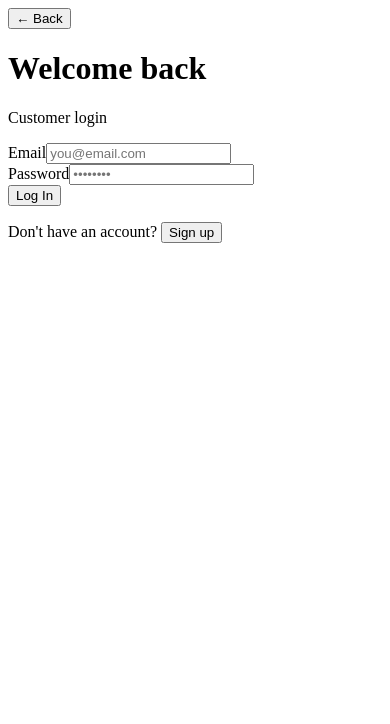
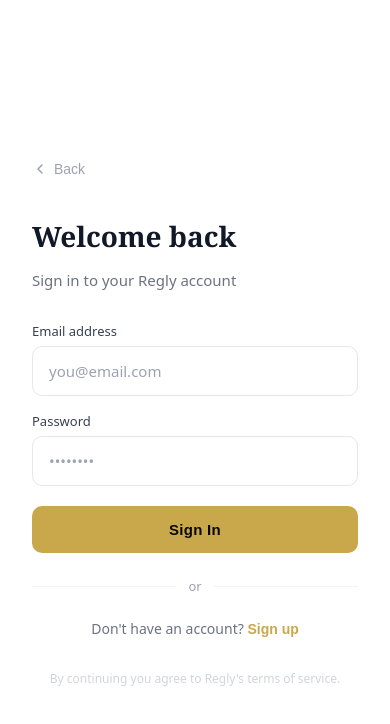
Before and after one commit to getregly/Regly2, a Next.js app: page /auth in a window 390 px wide. Shown: the top 724 px of the page. Built offline with nearby package versions, Linux system fonts and the light colour scheme; no server answers.

Commit message:
Update auth.js

```diff
--- a/src/pages/auth.js
+++ b/src/pages/auth.js
@@ -10,11 +10,10 @@ export default function Auth() {
   const [error, setError] = useState('')
   const [loading, setLoading] = useState(false)
   const [businessSignedUp, setBusinessSignedUp] = useState(false)
+  const [focusedField, setFocusedField] = useState(null)
 
   const isB = role === 'business'
-  const label = isB ? 'Business Owner' : 'Customer'
-  const dash  = isB ? '/dashboard/business' : '/dashboard/customer'
-
+  const dash = isB ? '/dashboard/business' : '/dashboard/customer'
   const set = (k, v) => setForm(f => ({ ...f, [k]: v }))
 
   async function handleSubmit(e) {
@@ -26,11 +25,7 @@ export default function Auth() {
         const { data, error: sErr } = await supabase.auth.signUp({ email: form.email, password: form.password })
         if (sErr) throw sErr
         await supabase.from('profiles').insert({ id: data.user.id, name: form.name, phone: form.phone, role })
-        if (isB) {
-          setBusinessSignedUp(true)
-          setLoading(false)
-          return
-        }
+        if (isB) { setBusinessSignedUp(true); setLoading(false); return }
         router.push(dash)
       } else {
         const { data, error: lErr } = await supabase.auth.signInWithPassword({ email: form.email, password: form.password })
@@ -38,7 +33,7 @@ export default function Auth() {
         const { data: profile } = await supabase.from('profiles').select('role').eq('id', data.user.id).single()
         if (profile?.role !== role) {
           await supabase.auth.signOut()
-          throw new Error(`This account is not registered as a ${label}.`)
+          throw new Error(`This account is not registered as a ${isB ? 'business' : 'customer'}.`)
         }
         router.push(dash)
       }
@@ -49,19 +44,33 @@ export default function Auth() {
     }
   }
 
+  const inputStyle = (field) => ({
+    width: '100%',
+    padding: '14px 16px',
+    background: '#fff',
+    border: `1.5px solid ${focusedField === field ? '#C9A84C' : '#E5E7EB'}`,
+    borderRadius: 10,
+    fontSize: 15,
+    color: '#111827',
+    outline: 'none',
+    transition: 'border-color 0.2s ease, box-shadow 0.2s ease',
+    boxShadow: focusedField === field ? '0 0 0 3px rgba(201,168,76,0.12)' : 'none',
+    fontFamily: 'inherit',
+  })
+
   if (businessSignedUp) {
     return (
-      <div className="min-h-screen flex flex-col items-center justify-center px-6 text-center">
-        <div className="fixed left-0 top-0 w-1.5 h-full bg-gold" />
-        <div className="max-w-md w-full card">
-          <div className="text-5xl mb-4">✦</div>
-          <h2 className="font-serif text-2xl font-bold text-gold mb-3">Welcome to Regly!</h2>
-          <p className="text-cream mb-2">Your account has been created.</p>
-          <p className="text-muted text-sm mb-6 leading-relaxed">
-            Our team will be in touch shortly to get your restaurant set up. You can reach us anytime at{' '}
-            <span className="text-gold">getregly@gmail.com</span>
-          </p>
-          <button onClick={() => router.push('/dashboard/business')} className="btn-gold w-full">
+      <div style={{minHeight:'100vh', display:'flex', alignItems:'center', justifyContent:'center', background:'#F9FAFB', padding:'24px', fontFamily:'system-ui, sans-serif'}}>
+        <div style={{background:'white', borderRadius:20, padding:'48px 40px', maxWidth:440, width:'100%', textAlign:'center', boxShadow:'0 4px 32px rgba(0,0,0,0.08)'}}>
+          <div style={{width:64, height:64, background:'rgba(201,168,76,0.1)', borderRadius:'50%', display:'flex', alignItems:'center', justifyContent:'center', margin:'0 auto 24px'}}>
+            <svg width="28" height="28" viewBox="0 0 28 28" fill="none">
+              <path d="M5 14L11 20L23 8" stroke="#C9A84C" strokeWidth="2.5" strokeLinecap="round" strokeLinejoin="round"/>
+            </svg>
+          </div>
+          <h2 style={{fontSize:24, fontWeight:700, color:'#111827', marginBottom:8, fontFamily:'Georgia, serif'}}>Welcome to Regly</h2>
+          <p style={{color:'#6B7280', fontSize:15, lineHeight:1.6, marginBottom:24}}>Your account has been created. Our team will reach out shortly to get your business set up.</p>
+          <p style={{color:'#9CA3AF', fontSize:13, marginBottom:32}}>Questions? <span style={{color:'#C9A84C'}}>getregly@gmail.com</span></p>
+          <button onClick={() => router.push('/dashboard/business')} style={{width:'100%', padding:'14px', background:'#C9A84C', color:'#0A0906', border:'none', borderRadius:10, fontSize:14, fontWeight:700, cursor:'pointer', letterSpacing:'0.05em', textTransform:'uppercase'}}>
             Go to My Dashboard
           </button>
         </div>
@@ -70,49 +79,186 @@ export default function Auth() {
   }
 
   return (
-    <div className="min-h-screen flex flex-col items-center justify-center px-6">
-      <div className="fixed left-0 top-0 w-1.5 h-full bg-gold" />
-      <div className="w-full max-w-md">
-        <div className="mb-8 text-center">
-          <button onClick={() => router.push('/')} className="text-muted text-sm mb-6 block hover:text-gold">← Back</button>
-          <h1 className="font-serif text-3xl font-bold text-cream">{mode === 'login' ? 'Welcome back' : 'Join Regly'}</h1>
-          <p className="text-muted mt-2">{mode === 'login' ? `${label} login` : `Create your ${label} account`}</p>
+    <div style={{minHeight:'100vh', display:'grid', gridTemplateColumns: 'auto', fontFamily:'system-ui, -apple-system, sans-serif', background:'#F9FAFB'}}>
+      <style>{`
+        @import url('https://fonts.googleapis.com/css2?family=Playfair+Display:wght@400;700&family=Inter:wght@300;400;500;600&display=swap');
+        * { box-sizing: border-box; }
+        .auth-input::placeholder { color: #9CA3AF; }
+        .auth-btn:hover { opacity: 0.92; transform: translateY(-1px); }
+        .auth-btn { transition: all 0.2s ease; }
+        .toggle-btn:hover { color: #8A6A20; }
+        .back-btn:hover { color: #374151; }
+        @media (min-width: 768px) {
+          .auth-grid { grid-template-columns: 1fr 1fr !important; }
+        }
+      `}</style>
+
+      <div className="auth-grid" style={{display:'grid', gridTemplateColumns:'1fr', minHeight:'100vh'}}>
+
+        {/* LEFT — Photo panel (hidden on mobile) */}
+        <div style={{position:'relative', overflow:'hidden', display:'none', background:'#0A0906'}} className="md-photo-panel"
+          ref={el => { if (el) { el.style.display = window.innerWidth >= 768 ? 'block' : 'none' } }}>
+          <img
+            src="https://images.unsplash.com/photo-1517248135467-4c7edcad34c4?w=1200&q=85&fit=crop"
+            alt="Restaurant"
+            style={{width:'100%', height:'100%', objectFit:'cover', objectPosition:'center', position:'absolute', inset:0}}
+          />
+          <div style={{position:'absolute', inset:0, background:'linear-gradient(135deg, rgba(10,9,6,0.7) 0%, rgba(10,9,6,0.4) 100%)'}} />
+          <div style={{position:'absolute', inset:0, display:'flex', flexDirection:'column', justifyContent:'space-between', padding:'40px'}}>
+            <button onClick={() => router.push('/')} style={{display:'inline-flex', alignItems:'center', gap:8, color:'rgba(245,240,232,0.8)', background:'none', border:'none', cursor:'pointer', fontSize:14, fontFamily:'Georgia, serif', fontWeight:700, letterSpacing:2}}>
+              <span style={{color:'#C9A84C', fontSize:20}}>✦</span> REGLY
+            </button>
+            <div>
+              <p style={{color:'rgba(201,168,76,0.8)', fontSize:11, letterSpacing:'0.3em', textTransform:'uppercase', marginBottom:16, fontFamily:'system-ui, sans-serif', fontWeight:600}}>
+                {mode === 'login' ? 'Welcome back' : 'Join Regly'}
+              </p>
+              <p style={{color:'#F5F0E8', fontSize:36, fontFamily:'Georgia, serif', fontStyle:'italic', fontWeight:400, lineHeight:1.2, maxWidth:320}}>
+                "Become a member at your favorite places."
+              </p>
+            </div>
+          </div>
         </div>
-        <div className="card">
-          {error && <div className="bg-red-900 bg-opacity-40 border border-red-500 text-red-300 rounded px-4 py-3 mb-5 text-sm">{error}</div>}
-          <form onSubmit={handleSubmit} className="space-y-4">
-            {mode === 'signup' && (
-              <>
-                <div>
-                  <label className="label">{isB ? 'Business / Contact Name' : 'Full Name'}</label>
-                  <input className="input" value={form.name} onChange={e => set('name', e.target.value)} required placeholder="Your name" />
+
+        {/* RIGHT — Form panel */}
+        <div style={{display:'flex', flexDirection:'column', justifyContent:'center', alignItems:'center', padding:'40px 24px', background:'white', minHeight:'100vh'}}>
+          <div style={{width:'100%', maxWidth:400}}>
+
+            {/* Back button */}
+            <button onClick={() => router.push('/')} className="back-btn"
+              style={{display:'flex', alignItems:'center', gap:6, color:'#9CA3AF', background:'none', border:'none', cursor:'pointer', fontSize:14, marginBottom:40, padding:0, transition:'color 0.2s'}}>
+              <svg width="16" height="16" viewBox="0 0 16 16" fill="none">
+                <path d="M10 12L6 8L10 4" stroke="currentColor" strokeWidth="1.5" strokeLinecap="round" strokeLinejoin="round"/>
+              </svg>
+              Back
+            </button>
+
+            {/* Logo — mobile only */}
+            <div style={{marginBottom:32}}>
+              <p style={{fontSize:28, fontFamily:'Georgia, serif', fontWeight:700, color:'#111827', marginBottom:4}}>
+                {mode === 'login' ? 'Welcome back' : 'Create account'}
+              </p>
+              <p style={{color:'#6B7280', fontSize:15}}>
+                {mode === 'login'
+                  ? `Sign in to your ${isB ? 'business' : ''} Regly account`
+                  : `Join Regly as a ${isB ? 'business owner' : 'member'}`}
+              </p>
+            </div>
+
+            {/* Error */}
+            {error && (
+              <div style={{background:'#FEF2F2', border:'1px solid #FECACA', borderRadius:10, padding:'12px 16px', marginBottom:20, display:'flex', alignItems:'center', gap:10}}>
+                <svg width="16" height="16" viewBox="0 0 16 16" fill="none" style={{shrink:0}}>
+                  <circle cx="8" cy="8" r="7" stroke="#EF4444" strokeWidth="1.5"/>
+                  <path d="M8 5V8M8 11H8.01" stroke="#EF4444" strokeWidth="1.5" strokeLinecap="round"/>
+                </svg>
+                <p style={{color:'#DC2626', fontSize:14, margin:0}}>{error}</p>
+              </div>
+            )}
+
+            {/* Form */}
+            <form onSubmit={handleSubmit} style={{display:'flex', flexDirection:'column', gap:16}}>
+              {mode === 'signup' && (
+                <>
+                  <div>
+                    <label style={{display:'block', fontSize:13, fontWeight:500, color:'#374151', marginBottom:6}}>
+                      {isB ? 'Business / Contact Name' : 'Full Name'}
+                    </label>
+                    <input
+                      className="auth-input"
+                      style={inputStyle('name')}
+                      value={form.name}
+                      onChange={e => set('name', e.target.value)}
+                      onFocus={() => setFocusedField('name')}
+                      onBlur={() => setFocusedField(null)}
+                      required
+                      placeholder="Your name"
+                    />
+                  </div>
+                  <div>
+                    <label style={{display:'block', fontSize:13, fontWeight:500, color:'#374151', marginBottom:6}}>Phone Number</label>
+                    <input
+                      className="auth-input"
+                      style={inputStyle('phone')}
+                      value={form.phone}
+                      onChange={e => set('phone', e.target.value)}
+                      onFocus={() => setFocusedField('phone')}
+                      onBlur={() => setFocusedField(null)}
+                      required
+                      placeholder="(312) 555-0000"
+                    />
+                  </div>
+                </>
+              )}
+
+              <div>
+                <label style={{display:'block', fontSize:13, fontWeight:500, color:'#374151', marginBottom:6}}>Email address</label>
+                <input
+                  className="auth-input"
+                  style={inputStyle('email')}
+                  type="email"
+                  value={form.email}
+                  onChange={e => set('email', e.target.value)}
+                  onFocus={() => setFocusedField('email')}
+                  onBlur={() => setFocusedField(null)}
+                  required
+                  placeholder="you@email.com"
+                />
+              </div>
+
+              <div>
+                <div style={{display:'flex', justifyContent:'space-between', alignItems:'center', marginBottom:6}}>
+                  <label style={{fontSize:13, fontWeight:500, color:'#374151'}}>Password</label>
                 </div>
-                <div>
-                  <label className="label">Phone Number</label>
-                  <input className="input" value={form.phone} onChange={e => set('phone', e.target.value)} required placeholder="(312) 555-0000" />
-                </div>
-              </>
-            )}
-            <div>
-              <label className="label">Email</label>
-              <input className="input" type="email" value={form.email} onChange={e => set('email', e.target.value)} required placeholder="you@email.com" />
+                <input
+                  className="auth-input"
+                  style={inputStyle('password')}
+                  type="password"
+                  value={form.password}
+                  onChange={e => set('password', e.target.value)}
+                  onFocus={() => setFocusedField('password')}
+                  onBlur={() => setFocusedField(null)}
+                  required
+                  placeholder="••••••••"
+                />
+              </div>
+
+              <button type="submit" disabled={loading} className="auth-btn"
+                style={{width:'100%', padding:'15px', background: loading ? '#D4B896' : '#C9A84C', color:'#0A0906', border:'none', borderRadius:10, fontSize:15, fontWeight:700, cursor: loading ? 'not-allowed' : 'pointer', marginTop:4, letterSpacing:'0.02em'}}>
+                {loading ? 'Please wait...' : mode === 'login' ? 'Sign In' : 'Create Account'}
+              </button>
+            </form>
+
+            {/* Divider */}
+            <div style={{display:'flex', alignItems:'center', gap:12, margin:'24px 0'}}>
+              <div style={{flex:1, height:1, background:'#F3F4F6'}} />
+              <span style={{color:'#9CA3AF', fontSize:13}}>or</span>
+              <div style={{flex:1, height:1, background:'#F3F4F6'}} />
             </div>
-            <div>
-              <label className="label">Password</label>
-              <input className="input" type="password" value={form.password} onChange={e => set('password', e.target.value)} required placeholder="••••••••" />
-            </div>
-            <button type="submit" disabled={loading} className="btn-gold w-full mt-2">
-              {loading ? 'Please wait...' : mode === 'login' ? 'Log In' : 'Create Account'}
-            </button>
-          </form>
-          <p className="text-center text-muted text-sm mt-6">
-            {mode === 'login' ? "Don't have an account? " : 'Already have an account? '}
-            <button onClick={() => { setMode(mode === 'login' ? 'signup' : 'login'); setError('') }} className="text-gold hover:underline">
-              {mode === 'login' ? 'Sign up' : 'Log in'}
-            </button>
-          </p>
+
+            {/* Toggle */}
+            <p style={{textAlign:'center', color:'#6B7280', fontSize:14}}>
+              {mode === 'login' ? "Don't have an account? " : 'Already have an account? '}
+              <button onClick={() => { setMode(mode === 'login' ? 'signup' : 'login'); setError('') }} className="toggle-btn"
+                style={{color:'#C9A84C', background:'none', border:'none', cursor:'pointer', fontSize:14, fontWeight:600, padding:0, transition:'color 0.2s'}}>
+                {mode === 'login' ? 'Sign up' : 'Sign in'}
+              </button>
+            </p>
+
+            {/* Footer note */}
+            <p style={{textAlign:'center', color:'#D1D5DB', fontSize:12, marginTop:32}}>
+              By continuing you agree to Regly's terms of service.
+            </p>
+          </div>
         </div>
       </div>
+
+      {/* Responsive: show photo panel on desktop */}
+      <style>{`
+        @media (min-width: 768px) {
+          .auth-grid { grid-template-columns: 1fr 1fr !important; }
+          .md-photo-panel { display: block !important; }
+        }
+      `}</style>
     </div>
   )
 }
```
